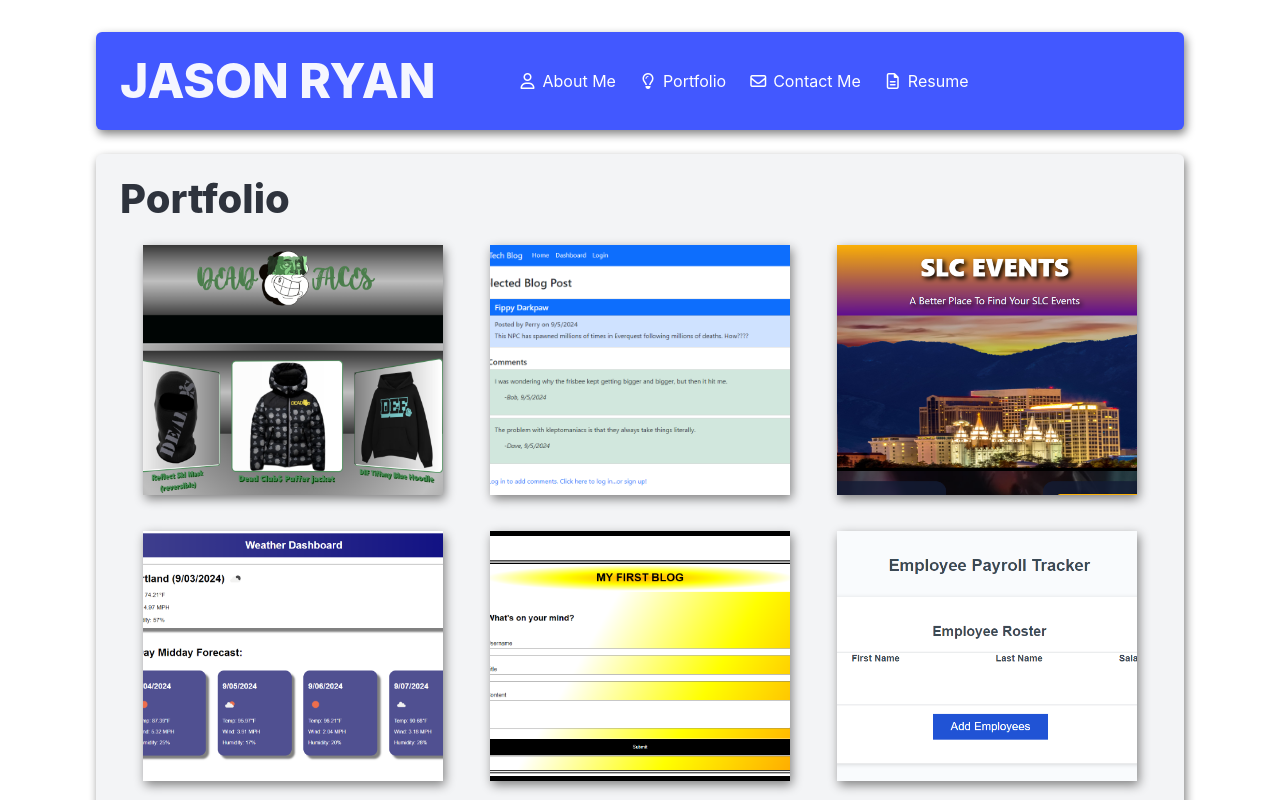
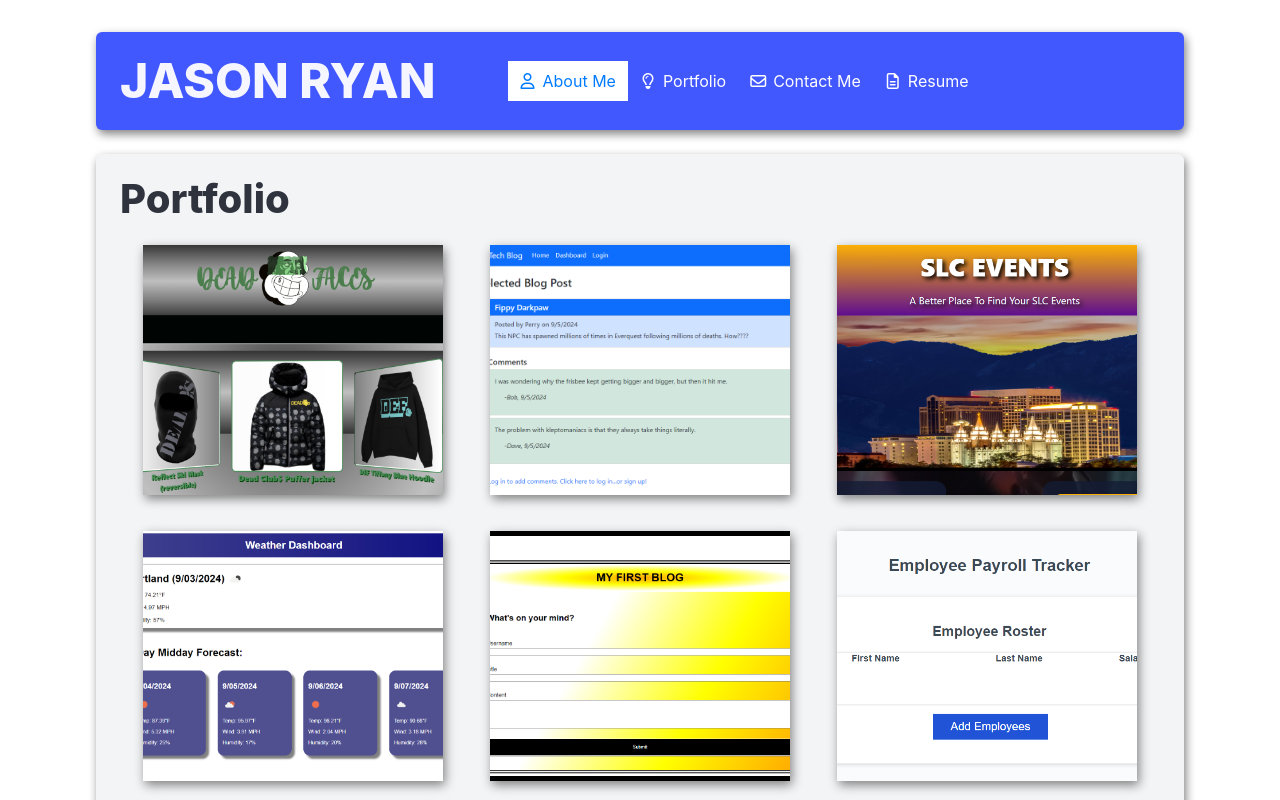
Before and after one commit to orian42/jryanportfolio, a React (Vite) app: page /Portfolio in a window 1280 px wide. Shown: the top 800 px of the page. Built offline with nearby package versions, Linux system fonts and the light colour scheme.

Commit message:
added comments to various files

```diff
--- a/src/App.jsx
+++ b/src/App.jsx
@@ -6,6 +6,7 @@ import Footer from './components/Footer'
 
 function App() {
 
+  // Render the page structure
   return (
     <>
       <div className="container">
--- a/src/components/Footer.jsx
+++ b/src/components/Footer.jsx
@@ -1,6 +1,6 @@
 export default function Footer() {
 
-
+    // Render social media links
     return (
         <footer style={{ display: 'flex', justifyContent: 'center', padding: '5px' }}>
             <div class="tabs is-toggle is-toggle-rounded">
--- a/src/components/Nav.jsx
+++ b/src/components/Nav.jsx
@@ -2,9 +2,8 @@ import { Link, useLocation } from "react-router-dom";
 import { useState } from "react";
 
 export default function Nav() {
-    const currentPage = useLocation().pathname;
     const [isMenuActive, setIsMenuActive] = useState(false);
-    const [activeLink, setActiveLink] = useState(false);
+    const [activeLink, setActiveLink] = useState('about');
 
     // Toggle the hamburger menu visibility
     const toggleMenu = () => {
@@ -16,6 +15,7 @@ export default function Nav() {
         setActiveLink(linkName)
     }
 
+    // Render Navigation
     return (
         <nav>
             <section className="navContent navbar">
--- a/src/components/Project.jsx
+++ b/src/components/Project.jsx
@@ -2,6 +2,7 @@ import React from "react";
 
 const AppProject = ({ appClass, appLink, title, repoLink, appDescription }) => {
 
+    // Render a card with a project screenshot, title, and links to deployed app and repo
     return (
         <div className={`portfolioItem shadow ${appClass}`}>
             <div className="portfolioContent">
--- a/src/main.jsx
+++ b/src/main.jsx
@@ -3,13 +3,16 @@ import { createRoot } from 'react-dom/client';
 import { BrowserRouter as Router, Routes, Route } from 'react-router-dom';
 
 import App from './App.jsx';
+// Imports the components for content rendering
 import About from './pages/About';
 import Portfolio from './pages/Portfolio';
 import Contact from './pages/Contact';
 import Resume from './pages/Resume';
 
+// See "<div id='root'>" in index.html
 const root = createRoot(document.getElementById('root'));
 
+// Routes for content rendering
 root.render(
   <StrictMode>
     <Router>
--- a/src/pages/About.jsx
+++ b/src/pages/About.jsx
@@ -1,5 +1,6 @@
 export default function About() {
 
+    // Render "about me" pic and bio
     return (
         <div style={{ display: "flex", flexDirection: "column" }}>
             <h1 className="title is-2">About Me</h1>
--- a/src/pages/Contact.jsx
+++ b/src/pages/Contact.jsx
@@ -62,6 +62,7 @@ export default function Contact() {
         setMessage('');
     };
 
+    // Render "contact me" form
     return (
         <div style={{display: "flex", flexDirection: "column"}}>
             <h1 className="title is-2">Contact Me</h1>
--- a/src/pages/Error.jsx
+++ b/src/pages/Error.jsx
@@ -1,5 +1,6 @@
 import { useRouteError } from "react-router-dom";
 
+// Render error page if needed
 export default function errorPage() {
     const error = useRouteError();
     console.error(error);
--- a/src/pages/Portfolio.jsx
+++ b/src/pages/Portfolio.jsx
@@ -3,6 +3,7 @@ import AppProject from "../components/Project";
 
 export default function Portfolio() {
 
+    // Render portfolio content
     return (
         <div style={{ display: "flex", flexDirection: "column" }}>
             <h1 className="title is-2">Portfolio</h1>
@@ -13,7 +14,7 @@ export default function Portfolio() {
                     flexWrap: "wrap"
                 }}
             >
-
+                {/* Render portfolio projects utilizing the Project component */}
                 <AppProject
                     appClass="app1"
                     appLink="https://deadxfaces.up.railway.app/"
--- a/src/pages/Resume.jsx
+++ b/src/pages/Resume.jsx
@@ -1,5 +1,6 @@
 export default function Resume() {
 
+    // Render resume download link and proficiency lists
     return (
         <div style={{ display: "flex", flexDirection: "column" }}>
             <h1 className="title is-2">My Resume</h1>
--- a/src/utils/helpers.js
+++ b/src/utils/helpers.js
@@ -1,3 +1,5 @@
+// Utilizes REGEX to validate the email entriy in the "Contact Me" form
+
 export function validateEmail(email) {
     const re = /^([a-z0-9_\.-]+)@([\da-z\.-]+)\.([a-z\.]{2,6})$/;
     return re.test(String(email).toLowerCase());
```
Also changed, not shown: src/index.css (added).
